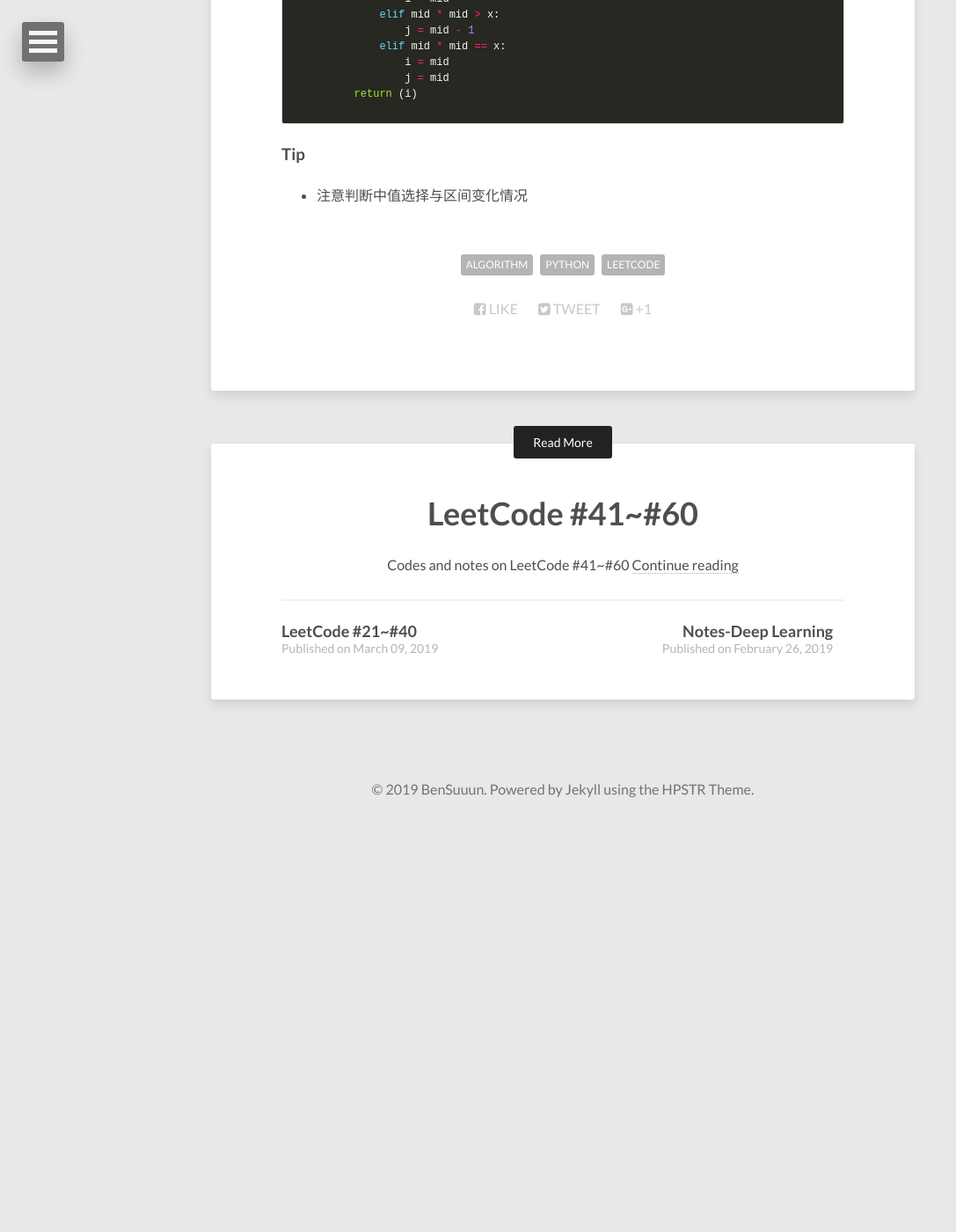
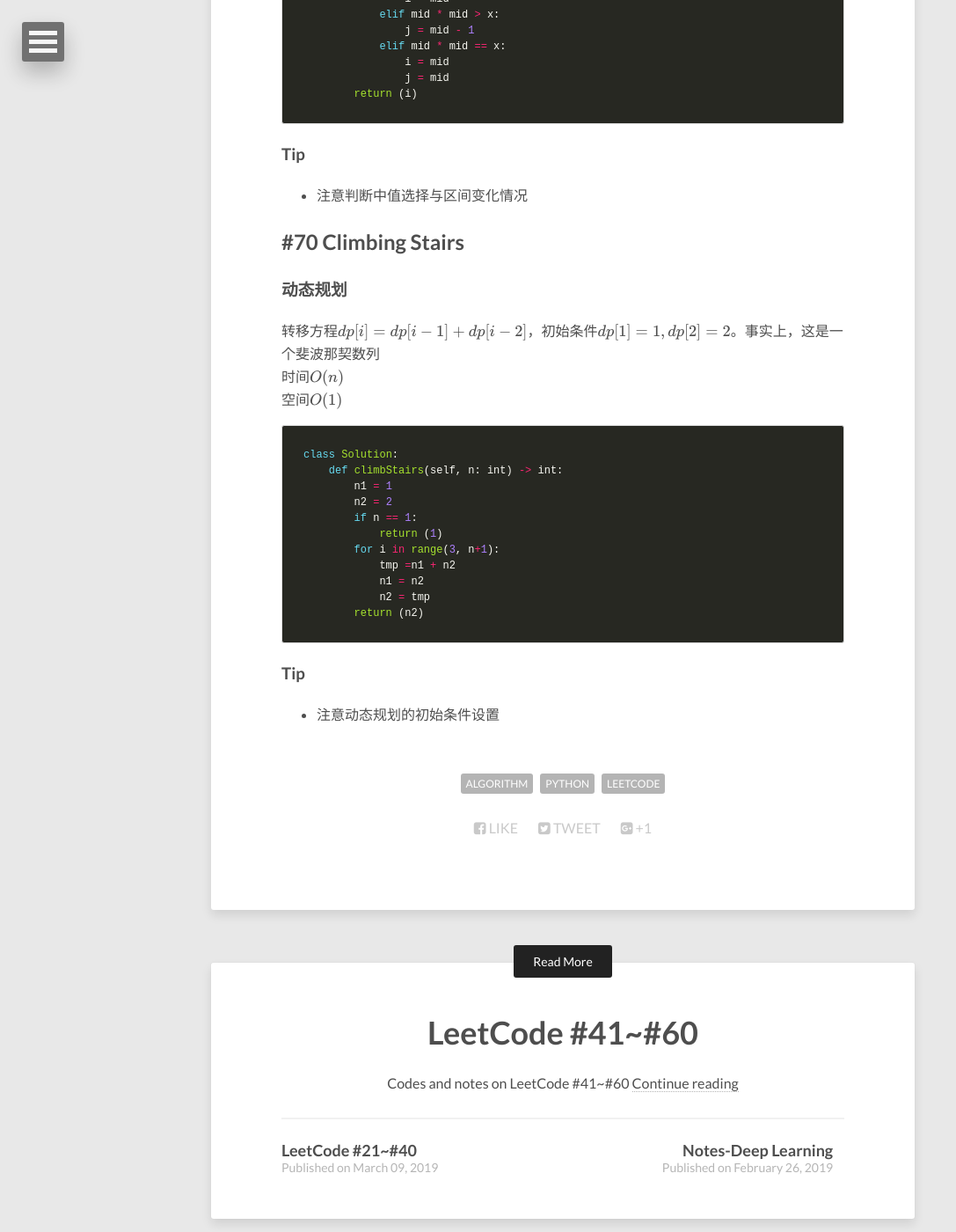
Before and after one commit to Wangbin-Sun/wangbin-sun.github.io, a Jekyll site: the page built from _posts/2019-04-18-leetcode-61-to-80.md, in a window 1280 px wide and 1400 px high, scrolled down 7221 px. Shown: the whole window at 88% size, without its empty margins (0-1087 px from the left). Built offline with Jekyll 4.4.1, drawn with Linux system fonts in a browser that asks for light colours; nearby versions of some CDN libraries; formulas are drawn with MathJax 3; before the commit the page ends 8159 px from its top, so only the background shows below that.

Commit message:
Update Leetcode to #70

````diff
--- a/_posts/2019-04-18-leetcode-61-to-80.md
+++ b/_posts/2019-04-18-leetcode-61-to-80.md
@@ -317,3 +317,26 @@ class Solution:
 
 ### Tip
 * 注意判断中值选择与区间变化情况
+
+## #70 Climbing Stairs
+
+### 动态规划
+转移方程$dp[i] = dp[i - 1] + dp[i - 2]$，初始条件$dp[1] = 1,dp[2]=2$。事实上，这是一个斐波那契数列
+时间$O(n)$
+空间$O(1)$
+```python
+class Solution:
+    def climbStairs(self, n: int) -> int:
+        n1 = 1
+        n2 = 2
+        if n == 1:
+            return (1)
+        for i in range(3, n+1):
+            tmp =n1 + n2
+            n1 = n2
+            n2 = tmp
+        return (n2)
+```
+
+### Tip
+* 注意动态规划的初始条件设置
````
